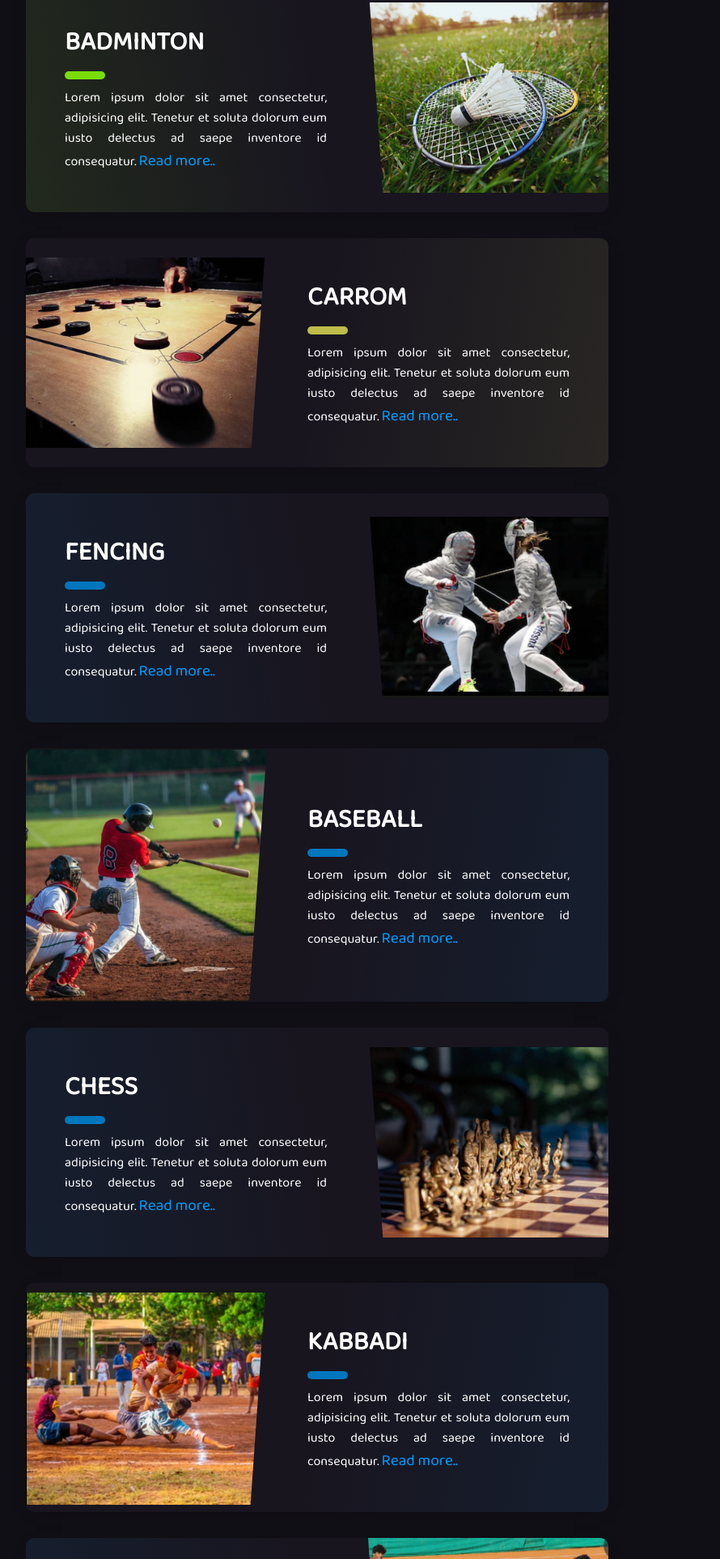
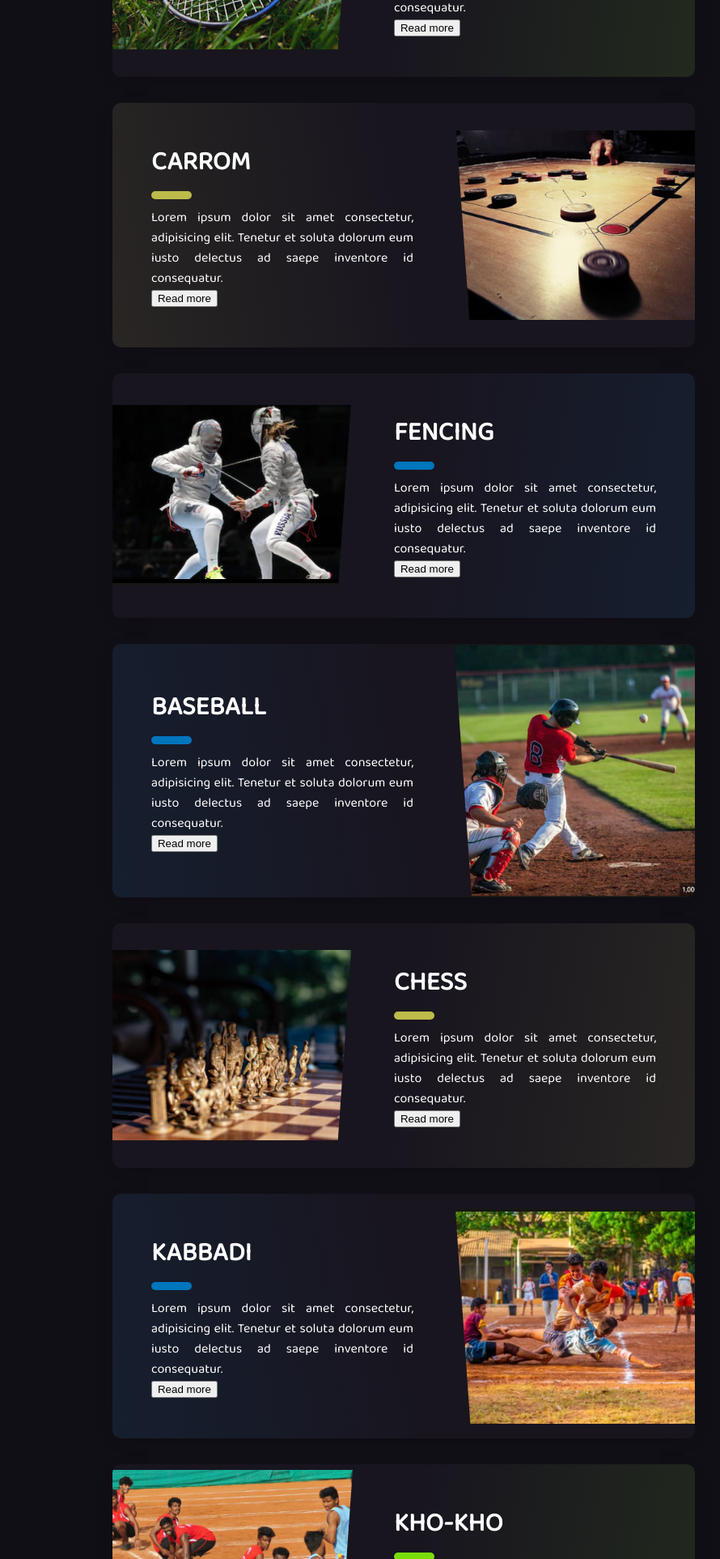
Before and after one commit to Viraj2344/zestevents.github.io, a plain HTML site: page index.html in a window 1280 px wide. Shown: the part 875-2800 px from the top of the page at 81% size, without its empty margins (248-1138 px from the left). Drawn offline with Linux system fonts and the light colour scheme.

Commit message:
Update index.html

```diff
--- a/index.html
+++ b/index.html
@@ -10,8 +10,9 @@
 <body>
 
     <section class="light">
+        <div class="h1 text-center text-dark" id="pageHeaderTitle">FLAGSHIP EVENTS</div>
+
         <div class="container py-2">
-            <div class="h1 text-center text-dark" id="pageHeaderTitle">FLAGSHIP EVENTS</div>
             <article class="postcard light red">
                 <a class="postcard__img_link" href="#">
                     <img class="postcard__img" src="./images/cyclathon.png" alt="Image Title" />
@@ -23,8 +24,10 @@
 
                     </div>
                     <div class="postcard__bar"></div>
-                    <div class="postcard__preview-txt">Lorem ipsum dolor sit amet consectetur, adipisicing elit. Tenetur et soluta dolorum eum iusto delectus ad saepe inventore id consequatur. <a  href="">Read more..</a></div>
-
+                    <div class="postcard__preview-txt">Lorem ipsum dolor sit amet consectetur, adipisicing elit. Tenetur et soluta dolorum eum iusto delectus ad saepe inventore id consequatur.</div>
+                    <div id="light" class="buttonBoxlight">
+                        <button>Read more</button>
+                      </div>
                 </div>
                 <!-- <button class="button">MORE</button> -->
             </article>
@@ -40,8 +43,10 @@
 
                     </div>
                     <div class="postcard__bar"></div>
-                    <div class="postcard__preview-txt">Lorem ipsum dolor sit amet consectetur, adipisicing elit. Tenetur et soluta dolorum eum iusto delectus ad saepe inventore id consequatur. <a  href="">Read more..</a></div>
-
+                    <div class="postcard__preview-txt">Lorem ipsum dolor sit amet consectetur, adipisicing elit. Tenetur et soluta dolorum eum iusto delectus ad saepe inventore id consequatur.</div>
+                    <div id="light" class="buttonBoxlight">
+                        <button>Read more</button>
+                      </div>
                 </div>
             </article>
 
@@ -50,8 +55,9 @@
         </div>
     </section>
     <section class="dark">
+        <h1 class="h1 text-center" id="pageHeaderTitle">EVENTS</h1>
+
         <div class="container py-4">
-            <h1 class="h1 text-center" id="pageHeaderTitle">EVENTS</h1>
 
             <article class="postcard dark green">
                 <a class="postcard__img_link" href="#">
@@ -63,8 +69,10 @@
 
                     </div>
                     <div class="postcard__bar"></div>
-                    <div class="postcard__preview-txt">Lorem ipsum dolor sit amet consectetur, adipisicing elit. Tenetur et soluta dolorum eum iusto delectus ad saepe inventore id consequatur. <a  href="">Read more..</a></div>
-
+                    <div class="postcard__preview-txt">Lorem ipsum dolor sit amet consectetur, adipisicing elit. Tenetur et soluta dolorum eum iusto delectus ad saepe inventore id consequatur.</div>
+                    <div id="dark" class="buttonBoxdark">
+                        <button>Read more</button>
+                      </div>
                 </div>
             </article>
             <article class="postcard dark yellow">
@@ -77,8 +85,10 @@
 
                     </div>
                     <div class="postcard__bar"></div>
-                    <div class="postcard__preview-txt">Lorem ipsum dolor sit amet consectetur, adipisicing elit. Tenetur et soluta dolorum eum iusto delectus ad saepe inventore id consequatur. <a  href="">Read more..</a></div>
-
+                    <div class="postcard__preview-txt">Lorem ipsum dolor sit amet consectetur, adipisicing elit. Tenetur et soluta dolorum eum iusto delectus ad saepe inventore id consequatur.</div>
+                    <div id="dark" class="buttonBoxdark">
+                        <button>Read more</button>
+                      </div>
                 </div>
             </article>
             <article class="postcard dark blue">
@@ -91,8 +101,10 @@
 
                     </div>
                     <div class="postcard__bar"></div>
-                    <div class="postcard__preview-txt">Lorem ipsum dolor sit amet consectetur, adipisicing elit. Tenetur et soluta dolorum eum iusto delectus ad saepe inventore id consequatur. <a  href="">Read more..</a></div>
-
+                    <div class="postcard__preview-txt">Lorem ipsum dolor sit amet consectetur, adipisicing elit. Tenetur et soluta dolorum eum iusto delectus ad saepe inventore id consequatur.</div>
+                    <div id="dark" class="buttonBoxdark">
+                        <button>Read more</button>
+                      </div>
                 </div>
             </article>
             <article class="postcard dark blue">
@@ -105,11 +117,13 @@
 
                     </div>
                     <div class="postcard__bar"></div>
-                    <div class="postcard__preview-txt">Lorem ipsum dolor sit amet consectetur, adipisicing elit. Tenetur et soluta dolorum eum iusto delectus ad saepe inventore id consequatur. <a  href="">Read more..</a></div>
-
+                    <div class="postcard__preview-txt">Lorem ipsum dolor sit amet consectetur, adipisicing elit. Tenetur et soluta dolorum eum iusto delectus ad saepe inventore id consequatur.</div>
+                    <div id="dark" class="buttonBoxdark">
+                        <button>Read more</button>
+                      </div>
                 </div>
             </article>
-            <article class="postcard dark blue">
+            <article class="postcard dark yellow">
                 <a class="postcard__img_link" href="#">
                     <img class="postcard__img" src="./images/chess.png" alt="Image Title" />
                 </a>
@@ -119,8 +133,10 @@
 
                     </div>
                     <div class="postcard__bar"></div>
-                    <div class="postcard__preview-txt">Lorem ipsum dolor sit amet consectetur, adipisicing elit. Tenetur et soluta dolorum eum iusto delectus ad saepe inventore id consequatur. <a  href="">Read more..</a></div>
-
+                    <div class="postcard__preview-txt">Lorem ipsum dolor sit amet consectetur, adipisicing elit. Tenetur et soluta dolorum eum iusto delectus ad saepe inventore id consequatur.</div>
+                    <div id="dark" class="buttonBoxdark">
+                        <button>Read more</button>
+                      </div>
                 </div>
             </article>
             <article class="postcard dark blue">
@@ -133,11 +149,13 @@
 
                     </div>
                     <div class="postcard__bar"></div>
-                    <div class="postcard__preview-txt">Lorem ipsum dolor sit amet consectetur, adipisicing elit. Tenetur et soluta dolorum eum iusto delectus ad saepe inventore id consequatur. <a  href="">Read more..</a></div>
-
+                    <div class="postcard__preview-txt">Lorem ipsum dolor sit amet consectetur, adipisicing elit. Tenetur et soluta dolorum eum iusto delectus ad saepe inventore id consequatur.</div>
+                    <div id="dark" class="buttonBoxdark">
+                        <button>Read more</button>
+                      </div>
                 </div>
             </article>
-            <article class="postcard dark blue">
+            <article class="postcard dark green">
                 <a class="postcard__img_link" href="#">
                     <img class="postcard__img" src="./images/khokho.png" alt="Image Title" />
                 </a>
@@ -148,10 +166,12 @@
                     </div>
                     <div class="postcard__bar"></div>
                     <div class="postcard__preview-txt">Lorem ipsum, dolor sit amet consectetur adipisicing elit. Sed magni eum commodi sunt, quisquam dignissimos id. Dolor magni assumenda est.</div>
-
+                    <div id="dark" class="buttonBoxdark">
+                        <button>Read more</button>
+                      </div>
                 </div>
             </article>
-            <article class="postcard dark blue">
+            <article class="postcard dark yellow">
                 <a class="postcard__img_link" href="#">
                     <img class="postcard__img" src="./images/tabletennis.png" alt="Image Title" />
                 </a>
@@ -161,11 +181,13 @@
 
                     </div>
                     <div class="postcard__bar"></div>
-                    <div class="postcard__preview-txt">Lorem ipsum dolor sit amet consectetur, adipisicing elit. Tenetur et soluta dolorum eum iusto delectus ad saepe inventore id consequatur. <a  href="">Read more..</a></div>
-
+                    <div class="postcard__preview-txt">Lorem ipsum dolor sit amet consectetur, adipisicing elit. Tenetur et soluta dolorum eum iusto delectus ad saepe inventore id consequatur.</div>
+                    <div id="dark" class="buttonBoxdark">
+                        <button>Read more</button>
+                      </div>
                 </div>
             </article>
-            <article class="postcard dark blue">
+            <article class="postcard dark green">
                 <a class="postcard__img_link" href="#">
                     <img class="postcard__img" src="./images/volleyball.png" alt="Image Title" />
                 </a>
@@ -175,8 +197,10 @@
 
                     </div>
                     <div class="postcard__bar"></div>
-                    <div class="postcard__preview-txt">Lorem ipsum dolor sit amet consectetur, adipisicing elit. Tenetur et soluta dolorum eum iusto delectus ad saepe inventore id consequatur. <a  href="">Read more..</a></div>
-
+                    <div class="postcard__preview-txt">Lorem ipsum dolor sit amet consectetur, adipisicing elit. Tenetur et soluta dolorum eum iusto delectus ad saepe inventore id consequatur.</div>
+                    <div id="dark" class="buttonBoxdark">
+                        <button>Read more</button>
+                      </div>
                 </div>
             </article>
 
@@ -190,11 +214,13 @@
 
                     </div>
                     <div class="postcard__bar"></div>
-                    <div class="postcard__preview-txt">Lorem ipsum dolor sit amet consectetur, adipisicing elit. Tenetur et soluta dolorum eum iusto delectus ad saepe inventore id consequatur. <a  href="">Read more..</a></div>
-
+                    <div class="postcard__preview-txt">Lorem ipsum dolor sit amet consectetur, adipisicing elit. Tenetur et soluta dolorum eum iusto delectus ad saepe inventore id consequatur.</div>
+                    <div id="dark" class="buttonBoxdark">
+                        <button>Read more</button>
+                      </div>
                 </div>
             </article>
-            <article class="postcard dark blue">
+            <article class="postcard dark yellow">
                 <a class="postcard__img_link" href="#">
                     <img class="postcard__img" src="./images/athletics.png" alt="Image Title" />
                 </a>
@@ -204,8 +230,10 @@
 
                     </div>
                     <div class="postcard__bar"></div>
-                    <div class="postcard__preview-txt">Lorem ipsum dolor sit amet consectetur, adipisicing elit. Tenetur et soluta dolorum eum iusto delectus ad saepe inventore id consequatur. <a  href="">Read more..</a></div>
-
+                    <div class="postcard__preview-txt">Lorem ipsum dolor sit amet consectetur, adipisicing elit. Tenetur et soluta dolorum eum iusto delectus ad saepe inventore id consequatur.</div>
+                    <div id="dark" class="buttonBoxdark">
+                        <button>Read more</button>
+                      </div>
                 </div>
             </article>
             <article class="postcard dark blue">
@@ -218,13 +246,15 @@
 
                     </div>
                     <div class="postcard__bar"></div>
-                    <div class="postcard__preview-txt">Lorem ipsum dolor sit amet consectetur, adipisicing elit. Tenetur et soluta dolorum eum iusto delectus ad saepe inventore id consequatur. <a  href="">Read more..</a></div>
-
+                    <div class="postcard__preview-txt">Lorem ipsum dolor sit amet consectetur, adipisicing elit. Tenetur et soluta dolorum eum iusto delectus ad saepe inventore id consequatur.</div>
+                    <div id="dark" class="buttonBoxdark">
+                        <button>Read more</button>
+                      </div>
                 </div>
             </article>
         </article>
 
-        <article class="postcard dark blue">
+        <article class="postcard dark green">
             <a class="postcard__img_link" href="#">
                 <img class="postcard__img" src="./images/handball.png" alt="Image Title" />
             </a>
@@ -234,8 +264,10 @@
 
                 </div>
                 <div class="postcard__bar"></div>
-                <div class="postcard__preview-txt">Lorem ipsum dolor sit amet consectetur, adipisicing elit. Tenetur et soluta dolorum eum iusto delectus ad saepe inventore id consequatur. <a  href="">Read more..</a></div>
-
+                <div class="postcard__preview-txt">Lorem ipsum dolor sit amet consectetur, adipisicing elit. Tenetur et soluta dolorum eum iusto delectus ad saepe inventore id consequatur.</div>
+                <div id="dark" class="buttonBoxdark">
+                    <button>Read more</button>
+                  </div>
             </div>
         </article>
         <article class="postcard dark blue">
@@ -248,8 +280,10 @@
 
                 </div>
                 <div class="postcard__bar"></div>
-                <div class="postcard__preview-txt">Lorem ipsum dolor sit amet consectetur, adipisicing elit. Tenetur et soluta dolorum eum iusto delectus ad saepe inventore id consequatur. <a  href="">Read more..</a></div>
-
+                <div class="postcard__preview-txt">Lorem ipsum dolor sit amet consectetur, adipisicing elit. Tenetur et soluta dolorum eum iusto delectus ad saepe inventore id consequatur.</div>
+                <div id="dark" class="buttonBoxdark">
+                    <button>Read more</button>
+                  </div>
             </div>
         </article>
         <!-- <article class="postcard dark blue">
@@ -264,7 +298,7 @@
                     </time>
                 </div>
                 <div class="postcard__bar"></div>
-                <div class="postcard__preview-txt">Lorem ipsum dolor sit amet consectetur, adipisicing elit. Tenetur et soluta dolorum eum iusto delectus ad saepe inventore id consequatur. <a  href="">Read more..</a></div>
+                <div class="postcard__preview-txt">Lorem ipsum dolor sit amet consectetur, adipisicing elit. Tenetur et soluta dolorum eum iusto delectus ad saepe inventore id consequatur.</div>
                 <ul class="postcard__tagbox">
                     <li class="tag__item"><i class="fas fa-tag mr-2"></i>Podcast</li>
                     <li class="tag__item"><i class="fas fa-clock mr-2"></i>55 mins.</li>
@@ -274,7 +308,7 @@
                 </ul>
             </div>
         </article> -->
-        <article class="postcard dark blue">
+        <article class="postcard dark green">
             <a class="postcard__img_link" href="#">
                 <img class="postcard__img" src="./images/lawntennis.png" alt="Image Title" />
             </a>
@@ -284,8 +318,10 @@
 
                 </div>
                 <div class="postcard__bar"></div>
-                <div class="postcard__preview-txt">Lorem ipsum dolor sit amet consectetur, adipisicing elit. Tenetur et soluta dolorum eum iusto delectus ad saepe inventore id consequatur. <a  href="">Read more..</a></div>
-
+                <div class="postcard__preview-txt">Lorem ipsum dolor sit amet consectetur, adipisicing elit. Tenetur et soluta dolorum eum iusto delectus ad saepe inventore id consequatur.</div>
+                <div id="dark" class="buttonBoxdark">
+                    <button>Read more</button>
+                  </div>
             </div>
         </article>
         <article class="postcard dark blue">
@@ -298,11 +334,13 @@
 
                 </div>
                 <div class="postcard__bar"></div>
-                <div class="postcard__preview-txt">Lorem ipsum dolor sit amet consectetur, adipisicing elit. Tenetur et soluta dolorum eum iusto delectus ad saepe inventore id consequatur. <a  href="">Read more..</a></div>
-
+                <div class="postcard__preview-txt">Lorem ipsum dolor sit amet consectetur, adipisicing elit. Tenetur et soluta dolorum eum iusto delectus ad saepe inventore id consequatur.</div>
+                <div id="dark" class="buttonBoxdark">
+                    <button>Read more</button>
+                  </div>
             </div>
         </article>
-        <article class="postcard dark blue">
+        <article class="postcard dark green">
             <a class="postcard__img_link" href="#">
                 <img class="postcard__img" src="./images/swimming.png" alt="Image Title" />
             </a>
@@ -312,8 +350,10 @@
 
                 </div>
                 <div class="postcard__bar"></div>
-                <div class="postcard__preview-txt">Lorem ipsum dolor sit amet consectetur, adipisicing elit. Tenetur et soluta dolorum eum iusto delectus ad saepe inventore id consequatur. <a  href="">Read more..</a></div>
-
+                <div class="postcard__preview-txt">Lorem ipsum dolor sit amet consectetur, adipisicing elit. Tenetur et soluta dolorum eum iusto delectus ad saepe inventore id consequatur.</div>
+                <div id="dark" class="buttonBoxdark">
+                    <button>Read more</button>
+                  </div>
             </div>
         </article>
         <article class="postcard dark blue">
@@ -326,11 +366,13 @@
 
                 </div>
                 <div class="postcard__bar"></div>
-                <div class="postcard__preview-txt">Lorem ipsum dolor sit amet consectetur, adipisicing elit. Tenetur et soluta dolorum eum iusto delectus ad saepe inventore id consequatur. <a  href="">Read more..</a></div>
-
+                <div class="postcard__preview-txt">Lorem ipsum dolor sit amet consectetur, adipisicing elit. Tenetur et soluta dolorum eum iusto delectus ad saepe inventore id consequatur.</div>
+                <div id="dark" class="buttonBoxdark">
+                    <button>Read more</button>
+                  </div>
             </div>
         </article>
-        <article class="postcard dark blue">
+        <article class="postcard dark green">
             <a class="postcard__img_link" href="#">
                 <img class="postcard__img" src="./images/boxcricket.png" alt="Image Title" />
             </a>
@@ -340,8 +382,10 @@
 
                 </div>
                 <div class="postcard__bar"></div>
-                <div class="postcard__preview-txt">Lorem ipsum dolor sit amet consectetur, adipisicing elit. Tenetur et soluta dolorum eum iusto delectus ad saepe inventore id consequatur. <a  href="">Read more..</a></div>
-
+                <div class="postcard__preview-txt">Lorem ipsum dolor sit amet consectetur, adipisicing elit. Tenetur et soluta dolorum eum iusto delectus ad saepe inventore id consequatur.</div>
+                <div id="dark" class="buttonBoxdark">
+                    <button>Read more</button>
+                  </div>
             </div>
         </article>
         </div>
```
